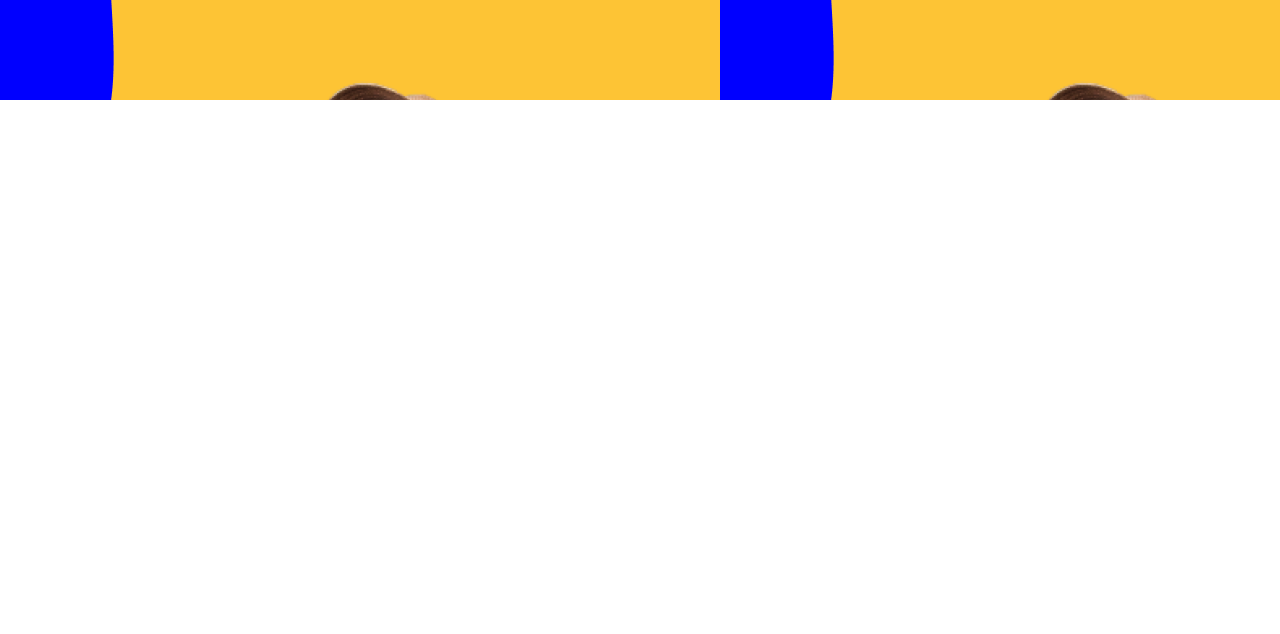
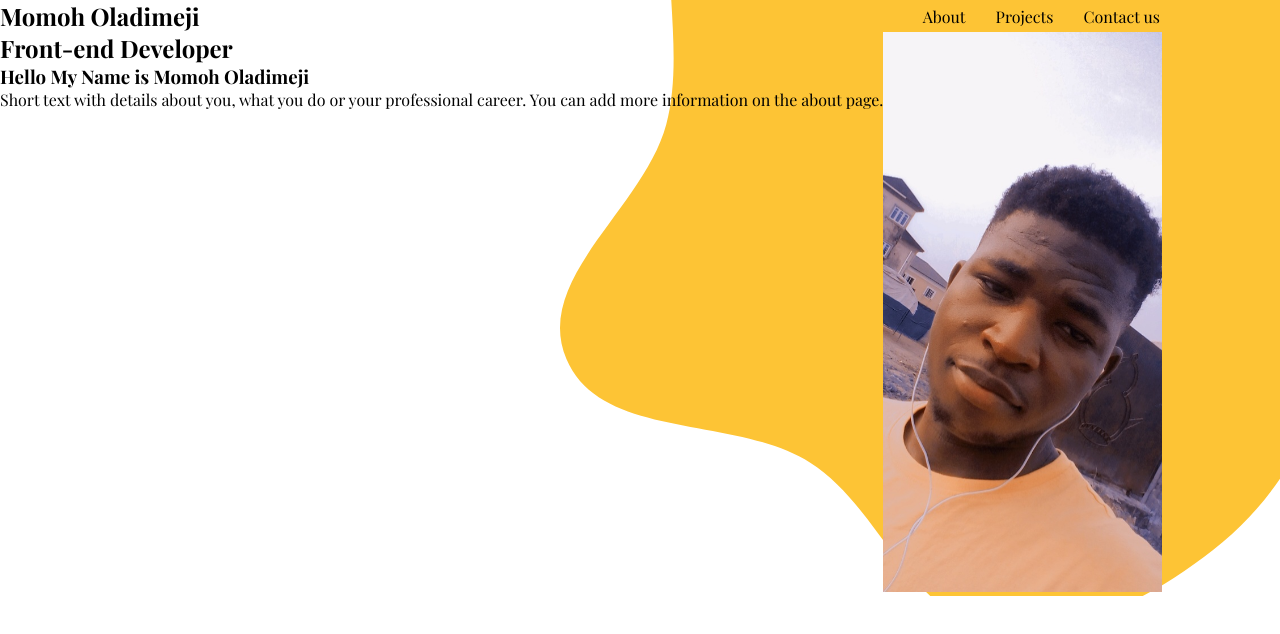
Before and after one commit to oladee/React-Portfolio, a React (Create React App) app: page / in a window 1280 px wide. Shown: the top 634 px of the page. Built offline with nearby package versions, Linux system fonts and the light colour scheme.

Commit message:
added  pic section

```diff
--- a/src/components/Hero.jsx
+++ b/src/components/Hero.jsx
@@ -1,12 +1,34 @@
-import React from 'react'
-
+import React from "react";
+import mypic from "../assets/Snapchat-1659820388.jpg";
 
 const Hero = () => {
   return (
-    <div className='maincontent'>
+    <div className="maincontent">
+      <nav>
+        <header>
+          <h1>Momoh Oladimeji</h1>
+        </header>
+        <ul>
+          <li>About</li>
+          <li>Projects</li>
+          <li>Contact us</li>
+        </ul>
+      </nav>
+      <div className="writeup">
+        <div className="stack">
+          <h2>Front-end Developer</h2>
+          <h3>Hello My Name is Momoh Oladimeji</h3>
+          <p>
+            Short text with details about you, what you do or your professional
+            career. You can add more information on the about page.
+          </p>
+        </div>
+        <div className="img">
+        <img src={mypic} alt="dfvf" height='560px'/>
+      </div>
+      </div>
+    </div>
+  );
+};
 
-    </div>
-  )
-}
-
-export default Hero
+export default Hero;
--- a/src/index.css
+++ b/src/index.css
@@ -3,10 +3,29 @@
   padding: 0;
   box-sizing: border-box;
   font-family: 'Playfair Display', serif;
+  text-decoration: none;
+  list-style: none;
 }
 .maincontent{
-  background-image: url('./assets/image.png');
-  background-color: blue;
+  background-image: url('./assets/yellow-bg.svg');
   width: 100%;
-  height: 100px;
+  background-position: 100% 0%;
+  background-repeat: no-repeat;
 }
+nav{
+  display: flex;
+  align-items: center;
+  justify-content: space-between;
+}
+nav ul{
+  display: flex;
+  padding-right: 90px;
+
+}
+nav ul li{
+  display: inline-block;
+  padding-right: 30px;
+}
+.writeup{
+  display: flex;
+}
```
Also changed, not shown: src/assets/Snapchat-1659820388.jpg (added), src/assets/yellow-bg.svg (added).
